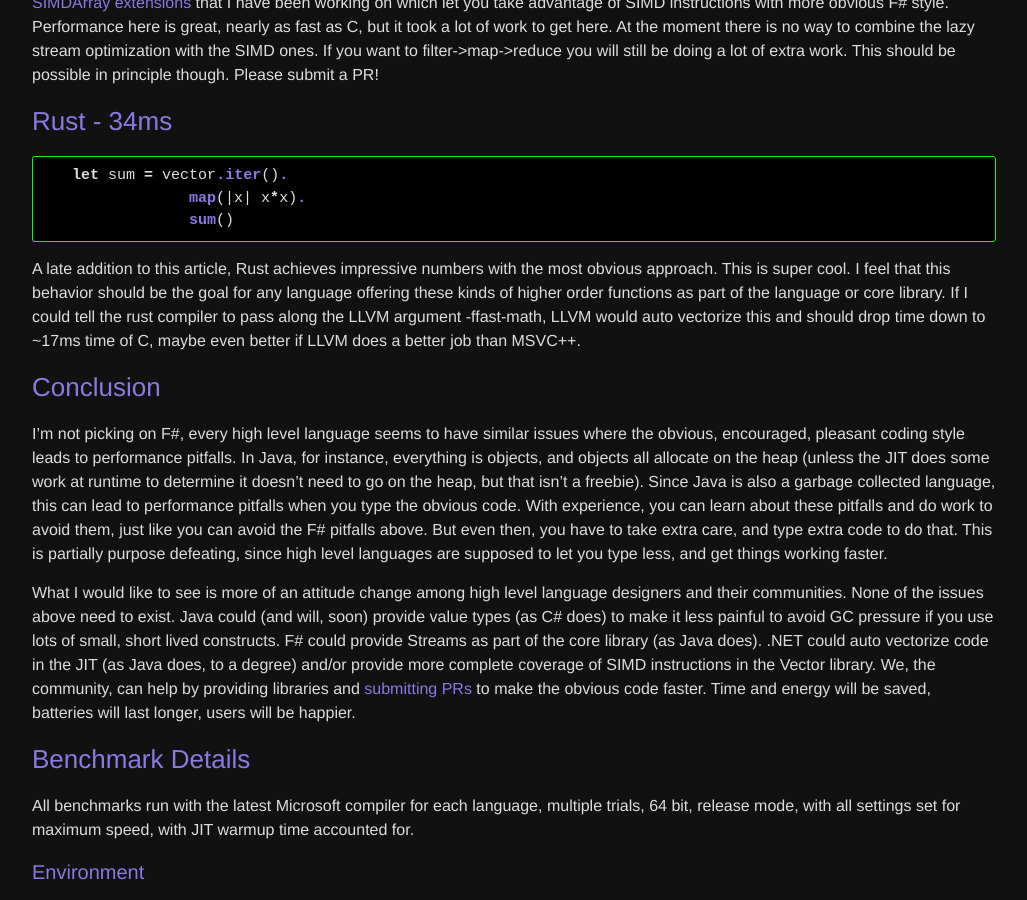
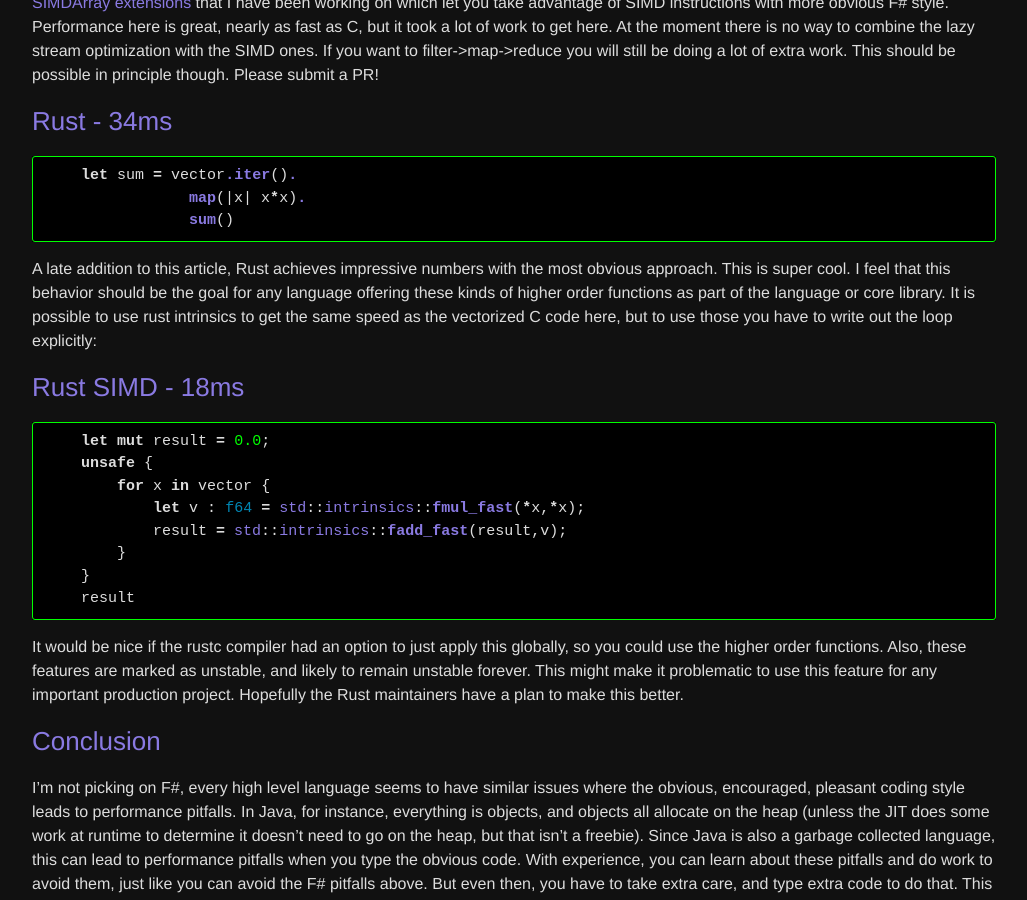
Before and after one commit to jackmott/jackmott.github.io, a Jekyll site: the page built from _posts/2016-7-22-making-obvious-fast.markdown, in a window 1280 px wide and 900 px high, scrolled down 3374 px. Shown: the whole window, without its empty margins (126-1153 px from the left). Built offline with Jekyll 4.4.1, drawn with Linux system fonts in a browser that asks for light colours.

Commit message:
rust simd

````diff
--- a/_posts/2016-7-22-making-obvious-fast.markdown
+++ b/_posts/2016-7-22-making-obvious-fast.markdown
@@ -158,14 +158,30 @@
 ### Rust - 34ms
 
 ``` rust
-   let sum = vector.iter().
+    let sum = vector.iter().
                 map(|x| x*x).
                 sum()
 ```
 
 A late addition to this article, Rust achieves impressive numbers with the most obvious approach. This is super cool. I feel that this behavior should be the goal for any language offering these kinds of higher order functions
-as part of the language or core library. If I could tell the rust compiler to pass along the LLVM argument -ffast-math, LLVM would auto vectorize this and should
-drop time down to ~17ms time of C, maybe even better if LLVM does a better job than MSVC++.
+as part of the language or core library. It is possible to use rust intrinsics to get the same speed as the vectorized C code here, but to use those you have to
+write out the loop explicitly:
+
+### Rust SIMD - 18ms
+``` rust
+    let mut result = 0.0;
+    unsafe {
+        for x in vector {
+            let v : f64 = std::intrinsics::fmul_fast(*x,*x);
+            result = std::intrinsics::fadd_fast(result,v);
+        }
+    }
+    result
+```
+
+It would be nice if the rustc compiler had an option to just apply this globally, so you could use the higher order functions. Also,
+these features are marked as unstable, and likely to remain unstable forever.  This might make it problematic to use this feature for
+any important production project.  Hopefully the Rust maintainers have a plan to make this better.
 
 ### Conclusion
 
````
